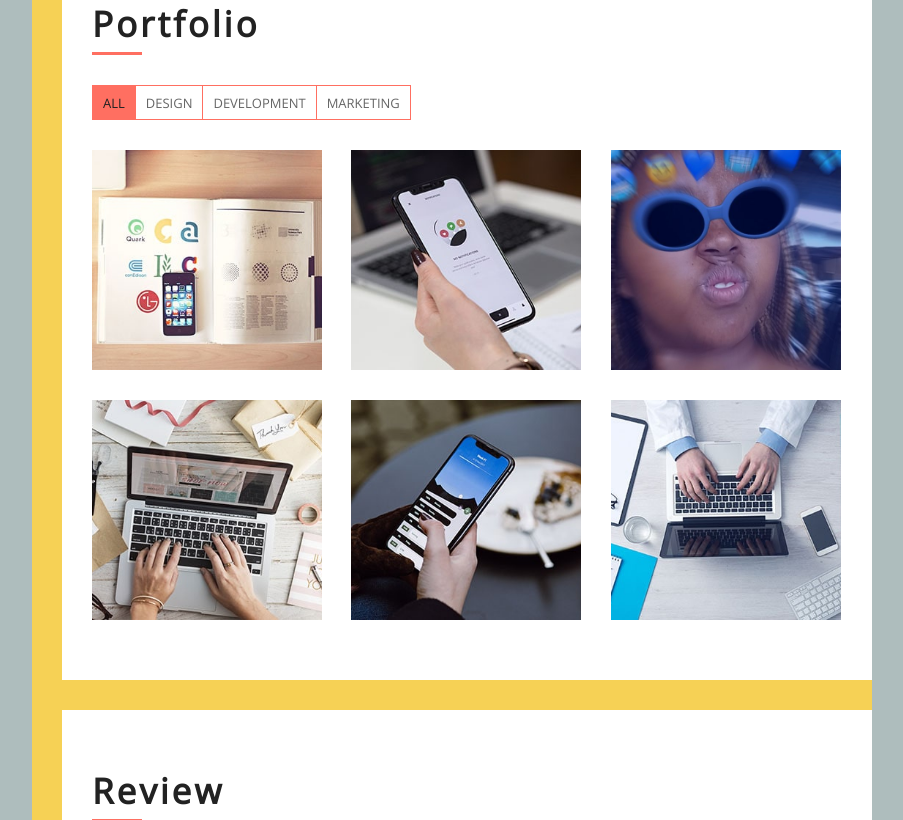
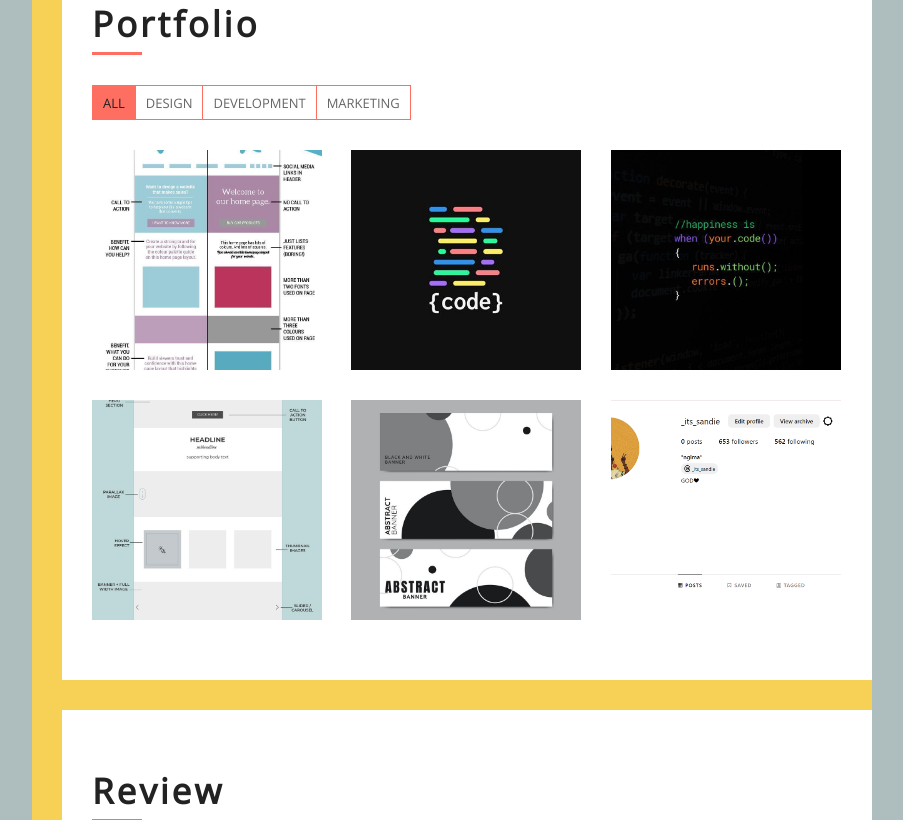
Before and after one commit to NGIMAsandra/inspire_stem, a plain HTML site: page resume-production/index.html in a window 1280 px wide. Shown: the part 3284-4104 px from the top of the page, without its empty margins (338-1241 px from the left). Drawn offline with nearby package versions, Linux system fonts and the light colour scheme.

Commit message:
final commit

```diff
--- a/resume-production/index.html
+++ b/resume-production/index.html
@@ -264,7 +264,7 @@
                                 <div class="srv-col">
                                     <i class="fa fa-envelope-open-text"></i>
                                     <h3>Digital Marketing</h3>
-                                    <p>Lorem ipsum dolor sit amet elit suscipit orci. Donec molestie velit id libero.</p>
+                                    <p> I create engaging content across various platforms such as blogs, social media, and email campaigns, optimizing it for search engines to enhance visibility.  I also manage paid advertising campaigns, utilizing platforms like Google Ads and social media ads to reach target audiences effectively and constantly analyzing data and metrics . I refine strategies to improve performance and achieve marketing objectives, whether it's driving website traffic, increasing brand awareness, or generating leads and conversions.</p>
                                 </div>
                             </div>
                         </div>
@@ -292,8 +292,8 @@
                             <div class="col-lg-4 col-md-6 portfolio-item web-des">
                                 <div class="portfolio-wrap">
                                     <figure>
-                                        <img src="img/portfolio-1.jpg" class="img-fluid" alt="">
-                                        <a href="img/portfolio-1.jpg" data-lightbox="portfolio" data-title="Project Name" class="link-preview" title="Preview"><i class="fa fa-eye"></i></a>
+                                        <img src="img/The do's and don'ts of web design.jpg" class="img-fluid" alt="">
+                                        <a href="img/The do's and don'ts of web design.jpg" data-lightbox="portfolio" data-title="Project Name" class="link-preview" title="Preview"><i class="fa fa-eye"></i></a>
                                         <a href="#" class="link-details" title="More Details"><i class="fa fa-link"></i></a>
                                         <a class="portfolio-title" href="#">Project Name <span>Web Design</span></a>
                                     </figure>
@@ -303,8 +303,8 @@
                             <div class="col-lg-4 col-md-6 portfolio-item web-des">
                                 <div class="portfolio-wrap">
                                     <figure>
-                                        <img src="img/portfolio-2.jpg" class="img-fluid" alt="">
-                                        <a href="img/portfolio-2.jpg" class="link-preview" data-lightbox="portfolio" data-title="Project Name" title="Preview"><i class="fa fa-eye"></i></a>
+                                        <img src="img/reviewss.jpg" class="img-fluid" alt="">
+                                        <a href="img/reviewss.jpg" class="link-preview" data-lightbox="portfolio" data-title="Project Name" title="Preview"><i class="fa fa-eye"></i></a>
                                         <a href="#" class="link-details" title="More Details"><i class="fa fa-link"></i></a>
                                         <a class="portfolio-title" href="#">Project Name <span>Web Design</span></a>
                                     </figure>
@@ -314,8 +314,8 @@
                             <div class="col-lg-4 col-md-6 portfolio-item web-dev">
                                 <div class="portfolio-wrap">
                                     <figure>
-                                        <img src="img/prooofile.jpeg" class="img-fluid" alt="">
-                                        <a href="img/prooofile.jpeg" class="link-preview" data-lightbox="portfolio" data-title="Project Name" title="Preview"><i class="fa fa-eye"></i></a>
+                                        <img src="img/youuuu.png" class="img-fluid" alt="">
+                                        <a href="img/youuuu.png" class="link-preview" data-lightbox="portfolio" data-title="Project Name" title="Preview"><i class="fa fa-eye"></i></a>
                                         <a href="#" class="link-details" title="More Details"><i class="fa fa-link"></i></a>
                                         <a class="portfolio-title" href="#">Project Name <span>Web Development</span></a>
                                     </figure>
@@ -325,8 +325,8 @@
                             <div class="col-lg-4 col-md-6 portfolio-item web-dev">
                                 <div class="portfolio-wrap">
                                     <figure>
-                                        <img src="img/portfolio-4.jpg" class="img-fluid" alt="">
-                                        <a href="img/portfolio-4.jpg" class="link-preview" data-lightbox="portfolio" data-title="Project Name" title="Preview"><i class="fa fa-eye"></i></a>
+                                        <img src="img/How to conduct a successful website audit for your business _ Simply Sianne.jpg" class="img-fluid" alt="">
+                                        <a href="img/How to conduct a successful website audit for your business _ Simply Sianne.jpg" class="link-preview" data-lightbox="portfolio" data-title="Project Name" title="Preview"><i class="fa fa-eye"></i></a>
                                         <a href="#" class="link-details" title="More Details"><i class="fa fa-link"></i></a>
                                         <a class="portfolio-title" href="#">Project Name <span>Web Development</span></a>
                                     </figure>
@@ -336,8 +336,8 @@
                             <div class="col-lg-4 col-md-6 portfolio-item dig-mar">
                                 <div class="portfolio-wrap">
                                     <figure>
-                                        <img src="img/portfolio-5.jpg" class="img-fluid" alt="">
-                                        <a href="img/portfolio-5.jpg" class="link-preview" data-lightbox="portfolio" data-title="Project Name" title="Preview"><i class="fa fa-eye"></i></a>
+                                        <img src="img/digital marketing.png" class="img-fluid" alt="">
+                                        <a href="img/digital marketing.png" class="link-preview" data-lightbox="portfolio" data-title="Project Name" title="Preview"><i class="fa fa-eye"></i></a>
                                         <a href="#" class="link-details" title="More Details"><i class="fa fa-link"></i></a>
                                         <a class="portfolio-title" href="#">Project Name <span>Digital Marketing</span></a>
                                     </figure>
@@ -347,8 +347,8 @@
                             <div class="col-lg-4 col-md-6 portfolio-item dig-mar">
                                 <div class="portfolio-wrap">
                                     <figure>
-                                        <img src="img/portfolio-6.jpg" class="img-fluid" alt="">
-                                        <a href="img/portfolio-6.jpg" class="link-preview" data-lightbox="portfolio" data-title="Project Name" title="Preview"><i class="fa fa-eye"></i></a>
+                                        <img src="img/Screenshot (37).png" class="img-fluid" alt="">
+                                        <a href="img/reviewss.jpg" class="link-preview" data-lightbox="portfolio" data-title="Project Name" title="Preview"><i class="fa fa-eye"></i></a>
                                         <a href="#" class="link-details" title="More Details"><i class="fa fa-link"></i></a>
                                         <a class="portfolio-title" href="#">Project Name <span>Digital Marketing</span></a>
                                     </figure>
```
Also changed, not shown: resume-production/img/Computer.jpg (deleted), resume-production/img/How to conduct a successful website audit for your business _ Simply Sianne.jpg (added), resume-production/img/Screenshot (37).png (added), resume-production/img/The do's and don'ts of web design.jpg (added), resume-production/img/about.jpg (deleted), resume-production/img/coding.jpg (deleted), resume-production/img/digital marketing.png (added), resume-production/img/portfolio-1.jpg (deleted), resume-production/img/portfolio-2.jpg (deleted), resume-production/img/portfolio-3.jpg (deleted), resume-production/img/portfolio-4.jpg (deleted), resume-production/img/portfolio-5.jpg (deleted), resume-production/img/portfolio-6.jpg (deleted), resume-production/img/profile.jpg (deleted), 5 more files.
